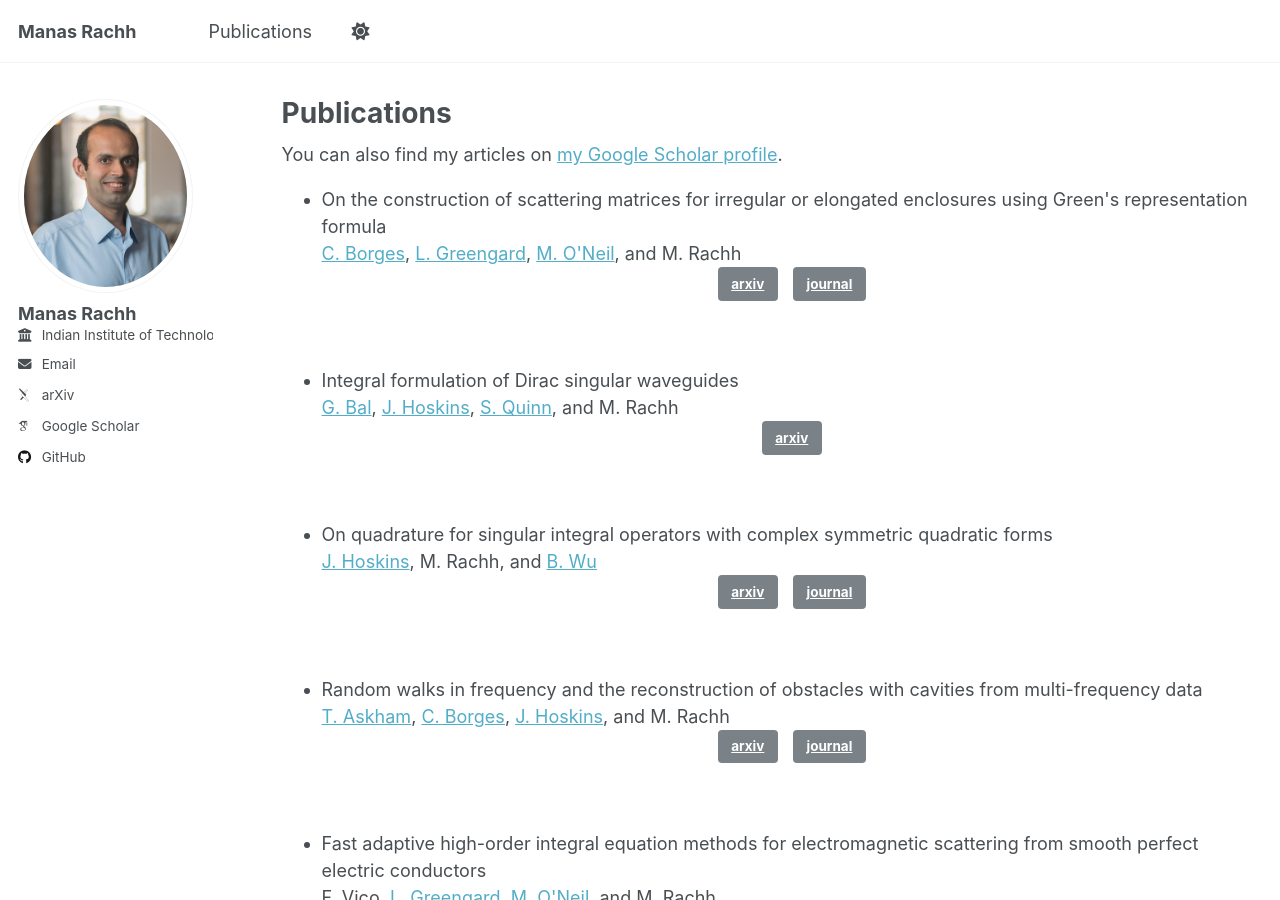
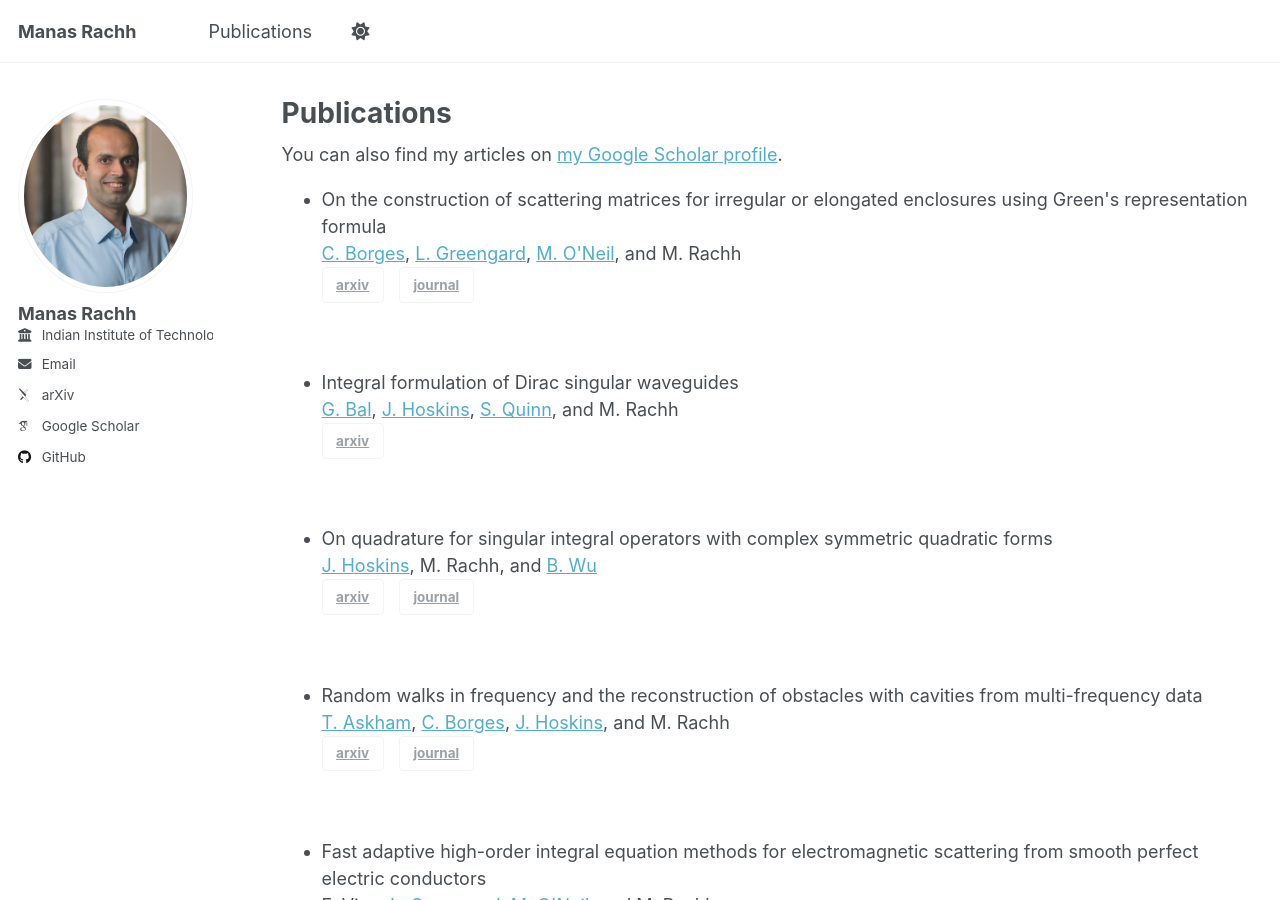
Before and after one commit to mrachh/mrachh.github.io, a Jekyll site: the page built from _pages/publications.html, in a window 1280 px wide and 900 px high. Built offline with Jekyll 4.4.1, drawn with Linux system fonts in a browser that asks for light colours; some web fonts are replaced; a script that is not in the unit is left out.

Commit message:
fixing button locations

```diff
--- a/_pages/publications.html
+++ b/_pages/publications.html
@@ -20,11 +20,11 @@ author_profile: true
     <a href=https://www.math.nyu.edu/faculty/greengar/>L. Greengard</a>,
     <a href=https://cims.nyu.edu/~oneil/>M. O'Neil</a>, and
     M. Rachh <br>
-    <div class="text-center">
-    <a class="btn btn--primary"
+    <div class="text-left">
+    <a class="btn btn--inverse"
     href=https://arxiv.org/abs/2408.02881>arxiv</a>
     &nbsp;
-    <a class="btn btn--primary"
+    <a class="btn btn--inverse"
     href=https://doi.org/10.1007/s10915-024-02727-7>journal</a>
     </div>
   </li>
@@ -37,8 +37,8 @@ author_profile: true
     <a href=https://cam.uchicago.edu/people/profile/solomon-quinn/>S. Quinn</a>, and
     M. Rachh
     <br>
-    <div class="text-center">
-    <a class="btn btn--primary"
+    <div class="text-left">
+    <a class="btn btn--inverse"
     href=https://arxiv.org/abs/2312.16701>arxiv</a>
     </div>
   </li>
@@ -50,11 +50,11 @@ author_profile: true
     <a href=http://www.jghoskins.com>J. Hoskins</a>,
     M. Rachh, and
     <a href=https://www.uml.edu/sciences/mathematics/people/wu-bowei.aspx>B. Wu</a> <br>
-    <div class="text-center">
-    <a class="btn btn--primary"
+    <div class="text-left">
+    <a class="btn btn--inverse"
     href=https://arxiv.org/abs/2312.06812>arxiv</a>
     &nbsp;
-    <a class="btn btn--primary"
+    <a class="btn btn--inverse"
     href=https://doi.org/10.1016/j.acha.2024.101721>journal</a>
     </div>
   </li>
@@ -67,11 +67,11 @@ author_profile: true
     <a href=https://sciences.ucf.edu/math/borges/>C. Borges</a>,
     <a href=http://www.jghoskins.com>J. Hoskins</a>, and
     M. Rachh <br>
-    <div class="text-center">
-    <a class="btn btn--primary"
+    <div class="text-left">
+    <a class="btn btn--inverse"
     href=https://arxiv.org/abs/2308.00559>arxiv</a>
     &nbsp;
-    <a class="btn btn--primary"
+    <a class="btn btn--inverse"
     href=https://doi.org/10.1007/s10915-023-02406-z>journal</a>
     </div>
   </li>
@@ -85,8 +85,8 @@ author_profile: true
     <a href=https://www.math.nyu.edu/faculty/greengar/>L. Greengard</a>,
     <a href=https://cims.nyu.edu/~oneil/>M. O'Neil</a>, and
     M. Rachh <br>
-    <div class="text-center">
-    <a class="btn btn--primary"
+    <div class="text-left">
+    <a class="btn btn--inverse"
     href=https://arxiv.org/abs/2306.04473>arxiv</a>
     &nbsp;
     </div>
@@ -100,11 +100,11 @@ author_profile: true
     <a href=https://users.flatironinstitute.org/~ahb/>A. Barnett</a>,
     <a href=https://www.simonsfoundation.org/people/philip-greengard/>P. Greengard</a>, and
     M. Rachh <br>
-    <div class="text-center">
-    <a class="btn btn--primary"
+    <div class="text-left">
+    <a class="btn btn--inverse"
     href=https://arxiv.org/abs/2305.11065>arxiv</a>
     &nbsp;
-    <a class="btn btn--primary"
+    <a class="btn btn--inverse"
     href=https://doi.org/10.1088/1361-6420/acb2ec>journal</a>
     </div>
   </li>
@@ -118,11 +118,11 @@ author_profile: true
     M. Rachh, and
     <a href=https://ymsc.tsinghua.edu.cn/en/info/1033/1226.htm>J. Wang</a>
     <br>
-    <div class="text-center">
-    <a class="btn btn--primary"
+    <div class="text-left">
+    <a class="btn btn--inverse"
     href=https://arxiv.org/abs/2305.07165>arxiv</a>
     &nbsp;
-    <a class="btn btn--primary"
+    <a class="btn btn--inverse"
     href=https://doi.org/10.1137/23M1572453>journal</a>
     </div>
   </li>
@@ -136,11 +136,11 @@ author_profile: true
     <a href=https://cam.uchicago.edu/people/profile/solomon-quinn/>S. Quinn</a>, and
     M. Rachh
     <br>
-    <div class="text-center">
-    <a class="btn btn--primary"
+    <div class="text-left">
+    <a class="btn btn--inverse"
     href=https://arxiv.org/abs/2212.12619>arxiv</a>
     &nbsp;
-    <a class="btn btn--primary"
+    <a class="btn btn--inverse"
     href=https://doi.org/10.1002/cpa.22227>journal</a>
     </div>
   </li>
@@ -153,11 +153,11 @@ author_profile: true
     M. Rachh, and
     <a href=https://cims.nyu.edu/~oneil/>M. O'Neil</a>,
     <i>J. Sci. Comput.</i>, 97(1):25, 2023 <br>
-    <div class="text-center">
-    <a class="btn btn--primary"
+    <div class="text-left">
+    <a class="btn btn--inverse"
     href=https://arxiv.org/abs/2111.10743>arxiv</a>
     &nbsp;
-    <a class="btn btn--primary"
+    <a class="btn btn--inverse"
     href=https://doi.org/10.1007/s10915-023-02336-w>journal</a>
     </div>
   </li>
@@ -173,11 +173,11 @@ author_profile: true
     <a href=https://sciences.ucf.edu/math/borges/>C. Borges</a>,
     J. Comput. Phys., 490:112341, 2023
     <br>
-    <div class="text-center">
-    <a class="btn btn--primary"
+    <div class="text-left">
+    <a class="btn btn--inverse"
     href=https://arxiv.org/abs/2212.08736>arxiv</a>
     &nbsp;
-    <a class="btn btn--primary"
+    <a class="btn btn--inverse"
     href=https://doi.org/10.1016/j.jcp.2023.112341>journal</a>
     </div>
   </li>
@@ -191,11 +191,11 @@ author_profile: true
     <a href=https://www.math.nyu.edu/faculty/greengar/>L. Greengard</a>,
     Inverse Problems 39.3 (2023): 035004
     <br>
-    <div class="text-center">
-    <a class="btn btn--primary"
+    <div class="text-left">
+    <a class="btn btn--inverse"
     href=https://arxiv.org/abs/2210.11607>arxiv</a>
     &nbsp;
-    <a class="btn btn--primary"
+    <a class="btn btn--inverse"
     href=https://doi.org/10.1088/1361-6420/acb2ec>journal</a>
     </div>
   </li>
@@ -208,11 +208,11 @@ author_profile: true
     M. Rachh, and
     <a href=https://users.flatironinstitute.org/~ahb/>A. Barnett</a>
     <br>
-    <div class="text-center">
-    <a class="btn btn--primary"
+    <div class="text-left">
+    <a class="btn btn--inverse"
     href=https://arxiv.org/abs/2210.10210>arxiv</a>
     &nbsp;
-    <a class="btn btn--primary"
+    <a class="btn btn--inverse"
     href=https://doi.org/10.1137/23M1565310>journal</a>
     </div>
   </li>
@@ -225,11 +225,11 @@ author_profile: true
     <a href=https://gauss.math.yale.edu/~js4228/>J. Schotland</a>,
     Optics Letters 48.5 (2023): 1232-1235
     <br>
-    <div class="text-center">
-    <a class="btn btn--primary"
+    <div class="text-left">
+    <a class="btn btn--inverse"
     href=https://arxiv.org/abs/2210.04082>arxiv</a>
     &nbsp;
-    <a class="btn btn--primary"
+    <a class="btn btn--inverse"
     href=https://doi.org/10.1364/OL.477807>journal</a>
     </div>
   </li>
@@ -242,11 +242,11 @@ author_profile: true
     <a href=https://www.math.nyu.edu/faculty/greengar/>L. Greengard</a>,
     <a href=https://cims.nyu.edu/~oneil/>M. O'Neil</a>, and
     M. Rachh <br>
-    <div class="text-center">
-    <a class="btn btn--primary"
+    <div class="text-left">
+    <a class="btn btn--inverse"
     href=https://arxiv.org/abs/2201.07325>arxiv</a>
     &nbsp;
-    <a class="btn btn--primary"
+    <a class="btn btn--inverse"
     href=https://doi.org/10.1137/22M1514040>journal</a>
     </div>
   </li>
@@ -260,8 +260,8 @@ author_profile: true
     M. Rachh, and
     <a href=https://gauss.math.yale.edu/~js4228/>J. Schotland</a>
     <br>
-    <div class="text-center">
-    <a class="btn btn--primary"
+    <div class="text-left">
+    <a class="btn btn--inverse"
     href=https://arxiv.org/abs/2110.07049>arxiv</a>
     </div>
   </li>
@@ -275,11 +275,11 @@ author_profile: true
     <a href=https://gauss.math.yale.edu/~js4228/>J. Schotland</a>,
     J. Comput. Phys., 473:111723, 2023
     <br>
-    <div class="text-center">
-    <a class="btn btn--primary"
+    <div class="text-left">
+    <a class="btn btn--inverse"
     href=https://arxiv.org/abs/2109.06956>arxiv</a>
     &nbsp;
-    <a class="btn btn--primary"
+    <a class="btn btn--inverse"
     href=https://doi.org/10.1016/j.jcp.2022.111723>journal</a>
     </div>
   </li>
@@ -288,14 +288,14 @@ author_profile: true
     Debye source representations for type-I superconductors, I <br>
     <a href=https://www.math.upenn.edu/~cle/>C. Epstein</a>,
     and M. Rachh, J. Comput. Phys., 452:110892, 2022  <br>
-    <div class="text-center">
-    <a class="btn btn--primary"
+    <div class="text-left">
+    <a class="btn btn--inverse"
     href=https://arxiv.org/abs/2105.12246>arxiv</a>
     &nbsp;
-    <a class="btn btn--primary"
+    <a class="btn btn--inverse"
     href="superconductor-forms.pdf">forms-version</a>
     &nbsp;
-    <a class="btn btn--primary"
+    <a class="btn btn--inverse"
     href=https://doi.org/10.1016/j.jcp.2021.110892>journal</a>
     </div>
   </li>
@@ -306,11 +306,11 @@ author_profile: true
     conditions using recursive linearization <br>
     <a href=https://sciences.ucf.edu/math/borges/>C. Borges</a>,
     and M. Rachh, Adv. Comput. Math. 48(1):1-32, 2022  <br>
-    <div class="text-center">
-    <a class="btn btn--primary"
+    <div class="text-left">
+    <a class="btn btn--inverse"
     href=https://arxiv.org/abs/2104.13489>arxiv</a>
     &nbsp;
-    <a class="btn btn--primary"
+    <a class="btn btn--inverse"
     href=https://doi.org/10.1007/s10444-021-09915-1>journal</a>
     </div>
   </li>
@@ -322,11 +322,11 @@ author_profile: true
     <a href=https://www.math.nyu.edu/faculty/greengar/>L. Greengard</a>,
     <a href=https://cims.nyu.edu/~oneil/>M. O'Neil</a>,
     M. Rachh, and F. Vico, <i>J. Comput. Phys.</i>, X 10:100092, 2021 <br>
-    <div class="text-center">
-    <a class="btn btn--primary"
+    <div class="text-left">
+    <a class="btn btn--inverse"
     href=https://arxiv.org/abs/2006.02545>arxiv</a>
     &nbsp;
-    <a class="btn btn--primary"
+    <a class="btn btn--inverse"
     href=https://doi.org/10.1016/j.jcpx.2021.100092>journal</a>
     </div>
   </li>
@@ -340,11 +340,11 @@ author_profile: true
     <a href=https://math.nyu.edu/faculty/greengar/>L. Greengard</a>,
     <a href=https://users.flatironinstitute.org/~magland/>J. Magland</a>,
     and M. Rachh <br>
-    <div class="text-center">
-    <a class="btn btn--primary"
+    <div class="text-left">
+    <a class="btn btn--inverse"
     href=https://arxiv.org/abs/2002.02874>arxiv</a>
     &nbsp;
-    <a class="btn btn--primary"
+    <a class="btn btn--inverse"
     href=https://doi.org/10.1137/20M134767X>journal</a>
     </div>
   </li>
@@ -354,11 +354,11 @@ author_profile: true
     conditions on polygonal domains <br>
     <a href=http://www.jghoskins.com>J. Hoskins</a>, and
     M. Rachh, <i>J.Comput. Phys. </i>, X 8: 100072, 2020  <br>
-    <div class="text-center">
-    <a class="btn btn--primary"
+    <div class="text-left">
+    <a class="btn btn--inverse"
     href=https://arxiv.org/abs/2001.05434>arxiv</a>
     &nbsp;
-    <a class="btn btn--primary"
+    <a class="btn btn--inverse"
     href=https://doi.org/10.1016/j.jcpx.2020.100072>journal</a>
     </div>
   </li>
@@ -370,11 +370,11 @@ author_profile: true
     <a href=https://www.math.nyu.edu/faculty/greengar/>L. Greengard</a>,
     <a href=https://cims.nyu.edu/~oneil/>M. O'Neil</a>, and
     M. Rachh, <i>SIAM J. Sci. Comput.</i>, 42(2):A1380-A1401, 2020 <br>
-    <div class="text-center">
-    <a class="btn btn--primary"
+    <div class="text-left">
+    <a class="btn btn--inverse"
     href=https://arxiv.org/abs/1909.13356>arxiv</a>
     &nbsp;
-    <a class="btn btn--primary"
+    <a class="btn btn--inverse"
     href=https://doi.org/10.1137/19m1290450>journal</a>
     </div>
   </li>
@@ -384,11 +384,11 @@ author_profile: true
     triple-junctions <br>
     <a href=http://www.jghoskins.com>J. Hoskins</a>, and
     M. Rachh, <i> Pure Appl. Anal., </i> 2.2: 447-476, 2020 <br>
-    <div class="text-center">
-    <a class="btn btn--primary"
+    <div class="text-left">
+    <a class="btn btn--inverse"
     href=https://arxiv.org/abs/1907.10718>arxiv</a>
     &nbsp;
-    <a class="btn btn--primary"
+    <a class="btn btn--inverse"
     href=https://doi.org/10.2140/paa.2020.2.447>journal</a>
     </div>
   </li>
@@ -398,11 +398,11 @@ author_profile: true
     of the Stokes operator <br>
     <a href=http://askhamwhat.github.io/>T. Askham</a>, and
     M. Rachh, <i> Adv. Comput. Math. </i> 46(2), 2020 <br>
-    <div class="text-center">
-    <a class="btn btn--primary"
+    <div class="text-left">
+    <a class="btn btn--inverse"
     href=https://arxiv.org/abs/1904.07351>arxiv</a>
     &nbsp;
-    <a class="btn btn--primary"
+    <a class="btn btn--inverse"
     href=https://doi.org/10.1007/s10444-020-09774-2>journal</a>
     </div>
   </li>
@@ -416,11 +416,11 @@ author_profile: true
     <a href=http://users.math.yale.edu/users/steinerberger/>S. Steinerberger</a>,
     and <a href=https://medicine.yale.edu/lab/kluger>Y. Kluger</a>,
     <i> Nat. Methods </i> 16(3):243-245, 2019<br>
-    <div class="text-center">
-    <a class="btn btn--primary"
+    <div class="text-left">
+    <a class="btn btn--inverse"
     href=https://arxiv.org/abs/1712.09005>arxiv</a>
     &nbsp;
-    <a class="btn btn--primary"
+    <a class="btn btn--inverse"
     href=https://doi.org/10.1038/s41592-018-0308-4>journal</a>
     </div>
   </li>
@@ -428,11 +428,11 @@ author_profile: true
   <li>
     On the solution of Stokes equation on regions with corners <br>
     M. Rachh, and K. Serkh, <i>Comm. Pure Appl. Math.</i> 73.11: 2295-2369, 2020<br>
-    <div class="text-center">
-    <a class="btn btn--primary"
+    <div class="text-left">
+    <a class="btn btn--inverse"
     href=https://arxiv.org/abs/1711.04072>arxiv</a>
     &nbsp;
-    <a class="btn btn--primary"
+    <a class="btn btn--inverse"
     href=https://doi.org/10.1002/cpa.21937>journal</a>
     </div>
   </li>
@@ -445,11 +445,11 @@ author_profile: true
     <a href=http://www.math.nyu.edu/faculty/greengar/>L. Greengard</a>,
     and <a href=http://cims.nyu.edu/~donev/> A. Donev</a>,
     <i> J. Comput. Phys. </i>, 374:1094-1119, 2018<br>
-    <div class="text-center">
-    <a class="btn btn--primary"
+    <div class="text-left">
+    <a class="btn btn--inverse"
     href=https://arxiv.org/abs/1709.01480>arxiv</a>
     &nbsp;
-    <a class="btn btn--primary"
+    <a class="btn btn--inverse"
     href=https://doi.org/10.1016/j.jcp.2018.08.021>journal</a>
     </div>
   </li>
@@ -459,11 +459,11 @@ author_profile: true
     M. Rachh, and
     <a href=http://askhamwhat.github.io/>T. Askham</a>,
     <i>J. Sci. Comput.</i>, 75(2):762-781, 2017 <br>
-    <div class="text-center">
-    <a class="btn btn--primary"
+    <div class="text-left">
+    <a class="btn btn--inverse"
     href=https://arxiv.org/abs/1705.09715>arxiv</a>
     &nbsp;
-    <a class="btn btn--primary"
+    <a class="btn btn--inverse"
     href=https://doi.org/10.1007/s10915-017-0559-8>journal</a>
     </div>
   </li>
@@ -474,11 +474,11 @@ author_profile: true
     M. Rachh, and
     <a href=http://users.math.yale.edu/users/steinerberger/>S. Steinerberger</a>,
     <i> Statistics and Probability Letters </i>, 132:44-61, 2018 <br>
-    <div class="text-center">
-    <a class="btn btn--primary"
+    <div class="text-left">
+    <a class="btn btn--inverse"
     href=https://arxiv.org/abs/1704.05535>arxiv</a>
     &nbsp;
-    <a class="btn btn--primary"
+    <a class="btn btn--inverse"
     href=https://doi.org/10.1016/j.spl.2017.09.010>journal</a>
     </div>
   </li>
@@ -489,11 +489,11 @@ author_profile: true
     M. Rachh, and
     <a href=http://users.math.yale.edu/users/steinerberger/>S. Steinerberger</a>,
     <i>Appl. Comput. Harmon. Anal.,</i> 46(3):674-688, 2019<br>
-    <div class="text-center">
-    <a class="btn btn--primary"
+    <div class="text-left">
+    <a class="btn btn--inverse"
     href=https://arxiv.org/abs/1611.03033>arxiv</a>
     &nbsp;
-    <a class="btn btn--primary"
+    <a class="btn btn--inverse"
     href=https://doi.org/10.1016/j.acha.2018.04.001>journal</a>
     </div>
   </li>
@@ -503,11 +503,11 @@ author_profile: true
     M. Rachh,
     <a href=http://users.math.yale.edu/users/steinerberger/>S. Steinerberger</a>,
     <i>Comm. Pure Appl. Math., </i> 71(6):1109-1122, 2018 <br>
-    <div class="text-center">
-    <a class="btn btn--primary"
+    <div class="text-left">
+    <a class="btn btn--inverse"
     href=https://arxiv.org/abs/1608.06604>arxiv</a>
     &nbsp;
-    <a class="btn btn--primary"
+    <a class="btn btn--inverse"
     href=https://doi.org/10.1002/cpa.21753>journal</a>
     </div>
   </li>
@@ -519,8 +519,8 @@ author_profile: true
     M. Rachh, and
     <a href=http://www.math.ust.hk/~maxiang/>Y. Xiang</a>,
     <i>Multiscale Model. Simul.,</i> 15(1): 235-253, 2017<br>
-    <div class="text-center">
-    <a class="btn btn--primary"
+    <div class="text-left">
+    <a class="btn btn--inverse"
     href=https://doi.org/10.1137/16m1081920>journal</a>
     </div>
   </li>
@@ -533,11 +533,11 @@ author_profile: true
     M.Rachh, and
     <a href=http://www.math.lsa.umich.edu/~shravan/>S. Veerapaneni</a>,
     <i> J. Comput. Phys.,</i> 332:504-519, 2017<br>
-    <div class="text-center">
-    <a class="btn btn--primary"
+    <div class="text-left">
+    <a class="btn btn--inverse"
     href=https://arxiv.org/pdf/1606.07428>arxiv</a>
     &nbsp;
-    <a class="btn btn--primary"
+    <a class="btn btn--inverse"
     href=https://doi.org/10.1016/j.jcp.2016.12.018>journal</a>
     </div>
   </li>
@@ -550,8 +550,8 @@ author_profile: true
 	and,
     <a href=http://www.rockefeller.edu/research/faculty/labheads/SanfordSimon/#content>S. Simon</a>,
     <i> J. Gen. Physiol.,</i> 149(10):951-966, 2017 <br>
-    <div class="text-center">
-    <a class="btn btn--primary"
+    <div class="text-left">
+    <a class="btn btn--inverse"
     href=https://doi.org/10.1085/jgp.201711769>journal</a>
     </div>
   </li>
@@ -563,11 +563,11 @@ author_profile: true
     <a href=https://mathema.tician.de/aboutme/>A. Kl&#246;ckner</a>,
     and <a href=http://cims.nyu.edu/~oneil>M. O'Neil</a>,
     <i>J. Comput. Phys.</i>, 345:706-731, 2017<br>
-    <div class="text-center">
-    <a class="btn btn--primary"
+    <div class="text-left">
+    <a class="btn btn--inverse"
     href=https://arxiv.org/abs/1602.05301>arxiv</a>
     &nbsp;
-    <a class="btn btn--primary"
+    <a class="btn btn--inverse"
     href=https://doi.org/10.1016/j.jcp.2017.04.062>journal</a>
     </div>
   </li>
@@ -579,11 +579,11 @@ author_profile: true
     M. Rachh, and
     <a href=http://web.mit.edu/nse/people/faculty/freidberg.html>J. Freidberg</a>,
     <i>J. Comput. Phys.,</i> 305:744-757, 2016<br>
-    <div class="text-center">
-    <a class="btn btn--primary"
+    <div class="text-left">
+    <a class="btn btn--inverse"
     href=https://arxiv.org/abs/1507.07444>arxiv</a>
     &nbsp;
-    <a class="btn btn--primary"
+    <a class="btn btn--inverse"
     href=https://doi.org/10.1016/j.jcp.2015.11.015>journal</a>
     </div>
   </li>
@@ -594,11 +594,11 @@ author_profile: true
     M. Rachh, and
     <a href=http://www.math.nyu.edu/faculty/greengar/>L. Greengard</a>,
     <i> SIAM J. Numer. Anal.,</i> 54(5):2889-2909, 2016 <br>
-    <div class="text-center">
-    <a class="btn btn--primary"
+    <div class="text-left">
+    <a class="btn btn--inverse"
     href=https://arxiv.org/abs/1507.05925>arxiv</a>
     &nbsp;
-    <a class="btn btn--primary"
+    <a class="btn btn--inverse"
     href=https://doi.org/10.1137/15m103251x>journal</a>
     </div>
   </li>
```
